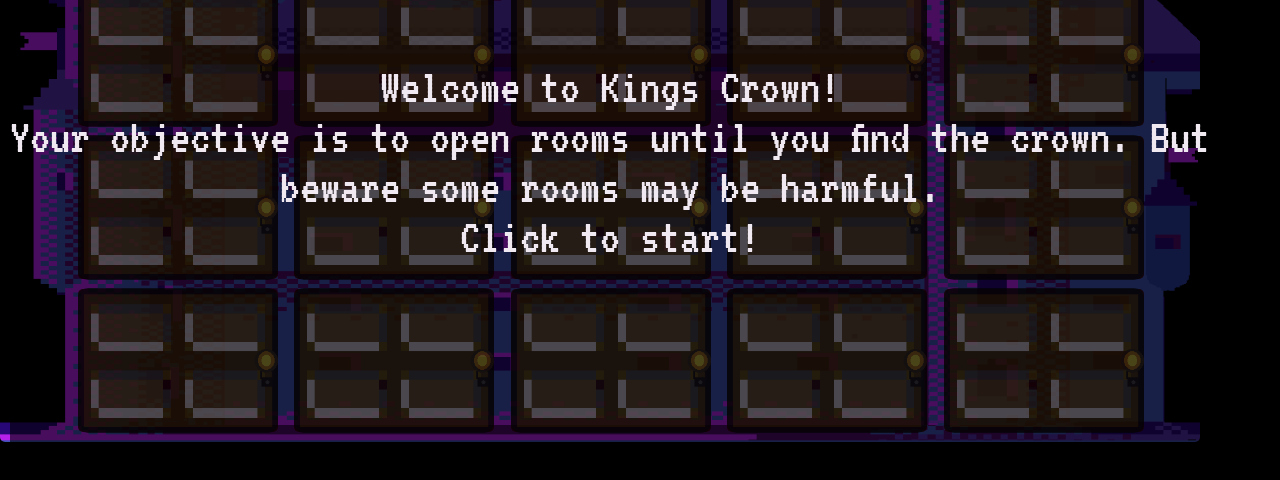
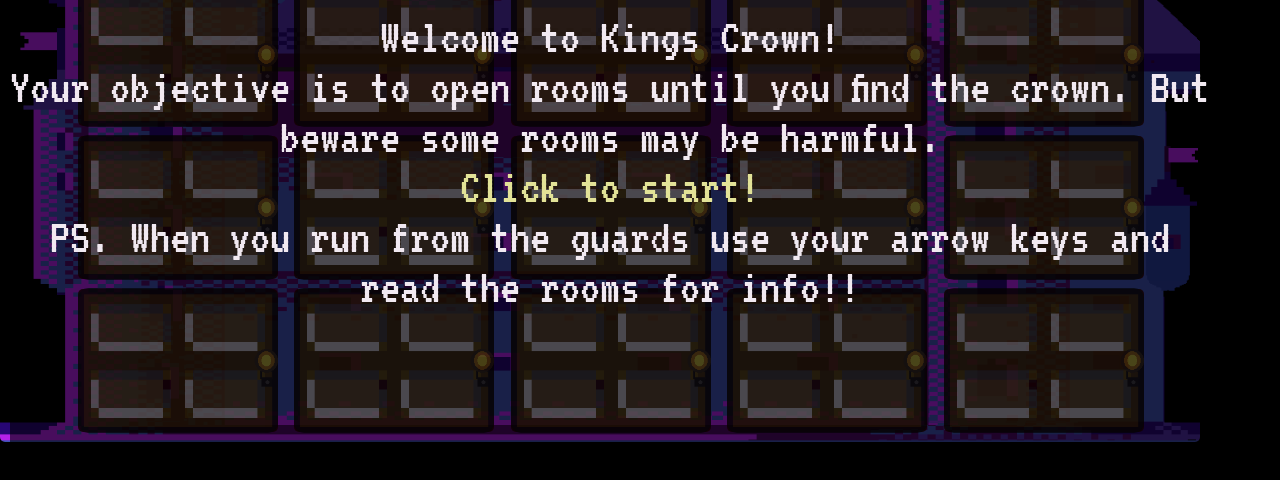
Before and after one commit to jasminellok/kings-crown, a website built with webpack: page index.html in a window 1280 px wide. Shown: the part 238-718 px from the top of the page. Built offline with nearby package versions, Linux system fonts and the light colour scheme.

Commit message:
Add favicon

```diff
--- a/index.html
+++ b/index.html
@@ -6,6 +6,7 @@
     <meta name="viewport" content="width=device-width, initial-scale=1.0" />
     <meta http-equiv="X-UA-Compatible" content="ie=edge" />
     <link rel="stylesheet" href="./dist/main.css" />
+    <link rel="icon" type="image/png" href="src/images/crown.png">
     <title>Kings Crown</title>
 </head>
 
@@ -15,7 +16,8 @@
         <div>Welcome to Kings Crown!</div>
         <div>Your objective is to open rooms until you find the crown.
         But beware some rooms may be harmful.</div>
-        <div>Click to start!</div>
+        <div class="start-div">Click to start!</div>
+        <div>PS. When you run from the guards use your arrow keys and read the rooms for info!!</div>
     </div>
     <div id="lose-message" class="overlay">
         You lost ... Click to replay!
--- a/src/styles/index.scss
+++ b/src/styles/index.scss
@@ -28,6 +28,10 @@ body {
 .overlay.shown {
   display: flex;
   flex-direction: column;
+}
+
+#start-game .start-div {
+  color: rgb(226, 226, 151);
 }
 
 p{
```
